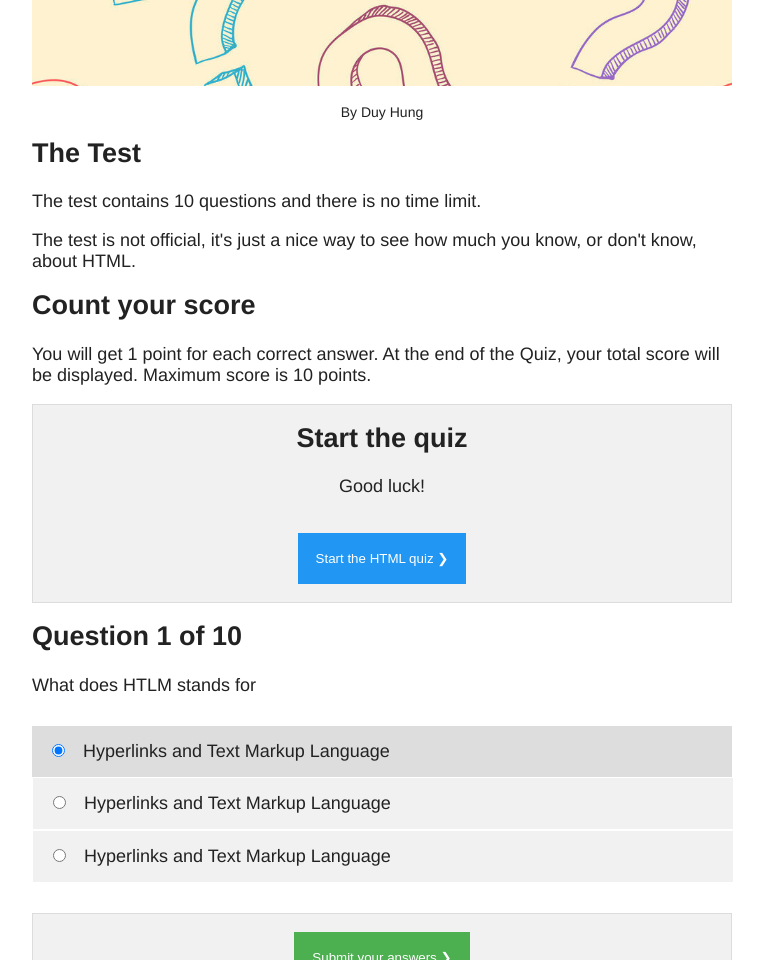
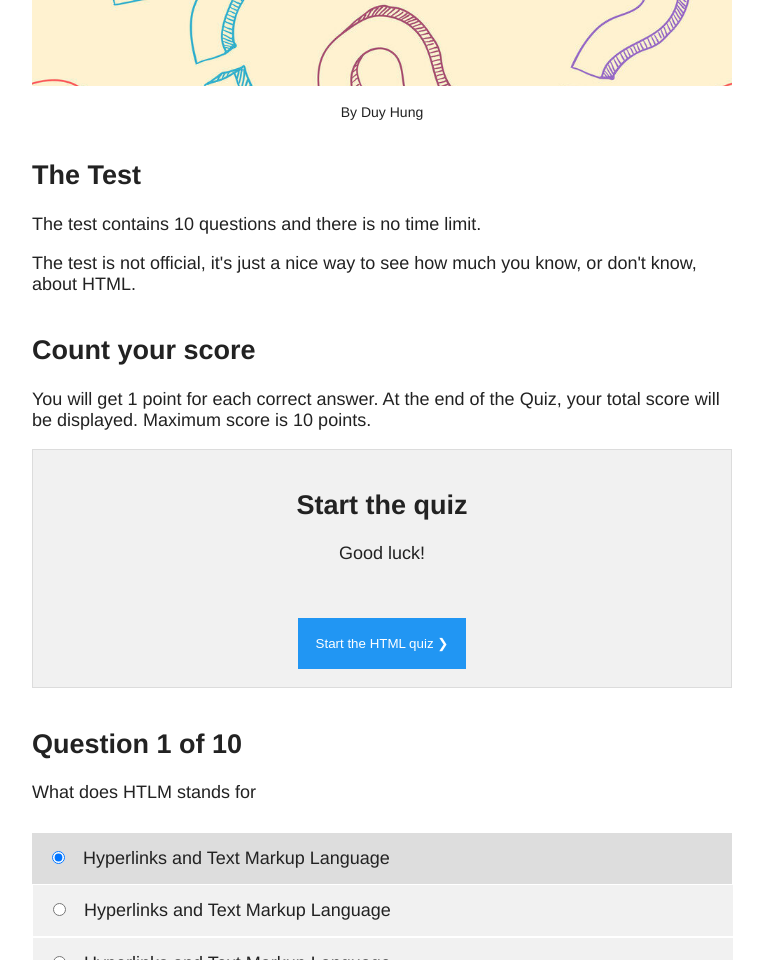
Before and after one commit to dhng22/QuizWeb, a plain HTML site: page index.html in a window 1280 px wide. Shown: the part 420-1380 px from the top of the page, without its empty margins (258-1021 px from the left). Drawn offline with Linux system fonts and the light colour scheme; a web font is replaced by a local one.

Commit message:
quick fix v1

```diff
--- a/style.css
+++ b/style.css
@@ -82,7 +82,7 @@ div {
     margin-bottom: 18px;
 }
 h2{
-    margin-top: 18px;
+    padding-top: 18px;
 }
 #box-start {
     display: block;
@@ -102,7 +102,7 @@ h2{
     border: 1px solid #dcdcdc;
 }
 #btn-start {
-    margin-top: 18px;
+    margin-top: 36px;
     margin-bottom: 18px;
     color: white;
     background: #2196F3;
```
Also changed, not shown: index.html (+0 -4 lines).
